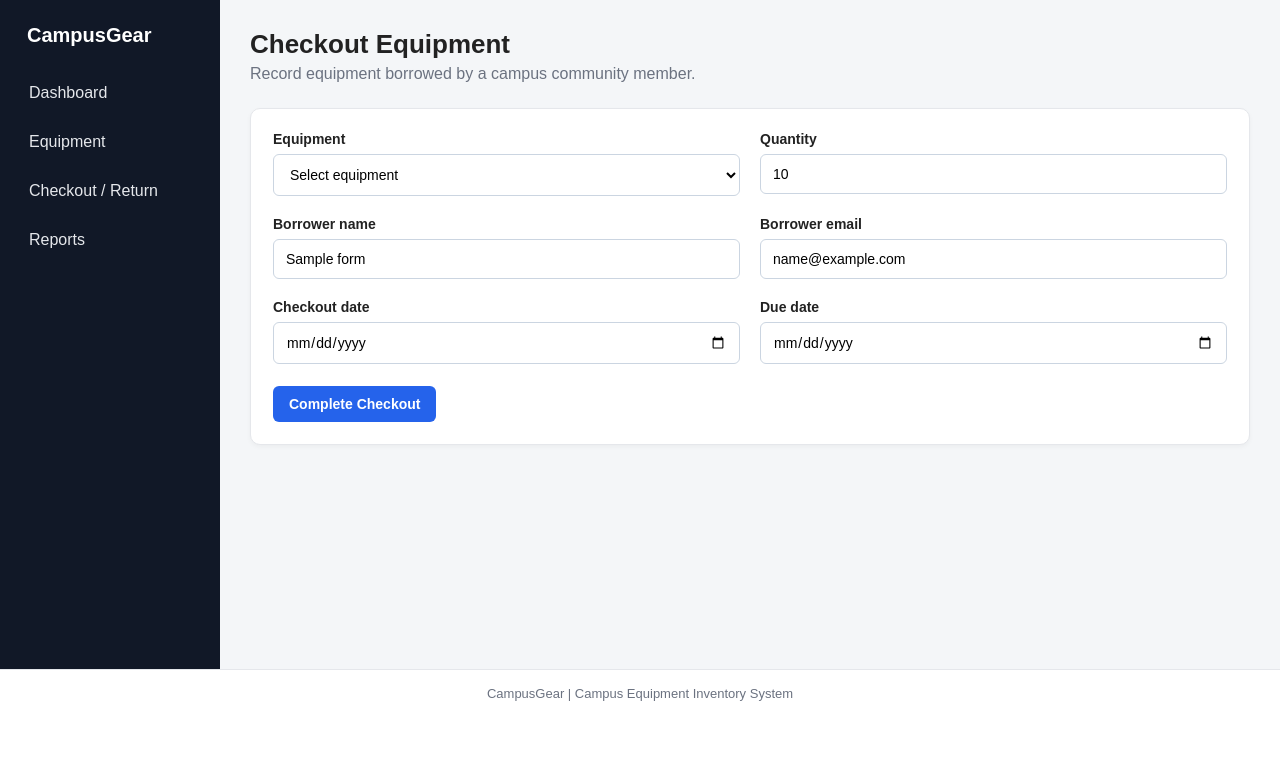
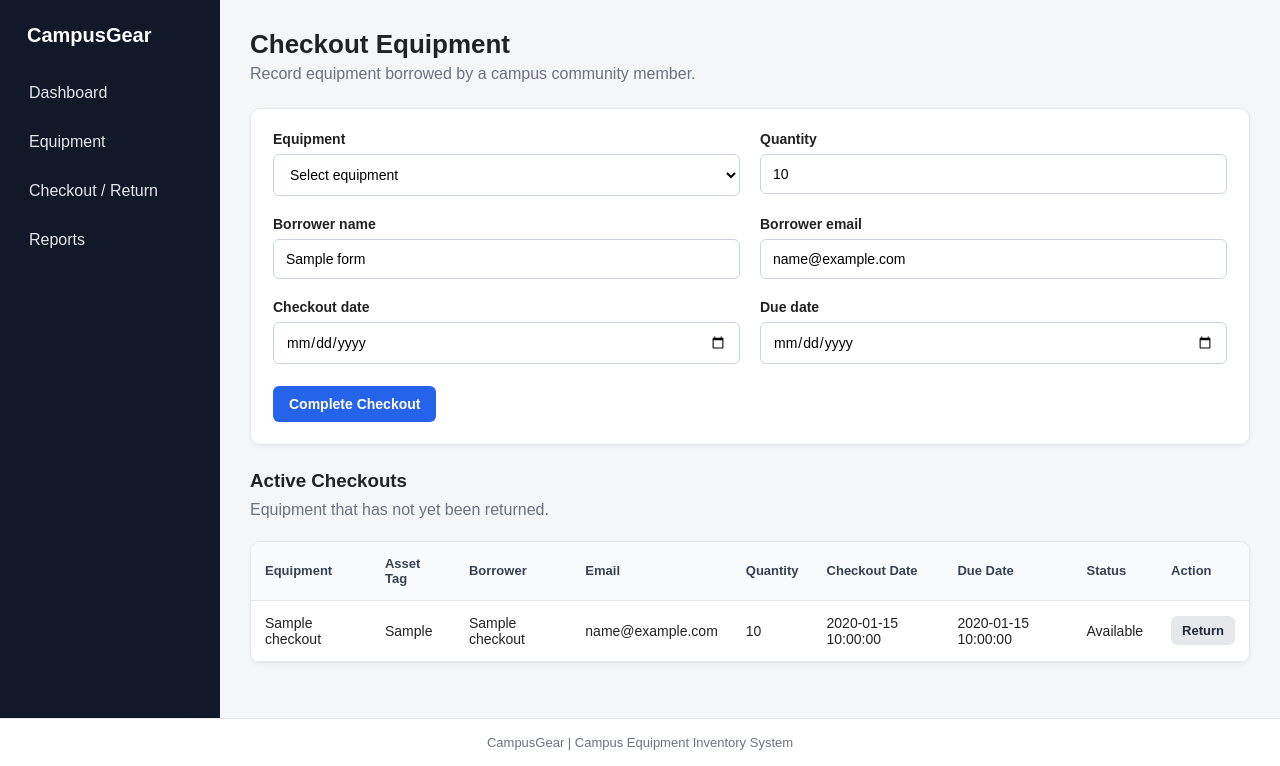
Before and after one commit to Datvixen/-CampusGear, a Flask app: template templates/checkout.html in a window 1280 px wide. Shown: the part 88-854 px from the top of the page. Before the commit the page ends 789 px from the top, so only its background shows below. Run offline with Flask 3, Linux system fonts and the light colour scheme; the template is opened without the code that fills it: most values are stand-ins (such as "Sample title", 1, 10 or a date in 2020).

Commit message:
Add equipment return workflow

```diff
--- a/app.py
+++ b/app.py
@@ -93,8 +93,34 @@ def checkout():
      flash("Equipment checked out successfully.","success")
      return redirect(url_for("checkout"))
  items=c.execute("SELECT e.id,e.asset_tag,e.name,e.quantity-COALESCE((SELECT SUM(ch.quantity) FROM checkouts ch WHERE ch.equipment_id=e.id AND ch.return_date IS NULL),0) AS available_quantity FROM equipment e ORDER BY e.name").fetchall()
+ active_checkouts=c.execute("SELECT ch.*,e.name AS equipment_name,e.asset_tag FROM checkouts ch LEFT JOIN equipment e ON e.id=ch.equipment_id WHERE ch.return_date IS NULL ORDER BY ch.due_date,ch.id").fetchall()
  c.close()
- return render_template("checkout.html",items=items,form_data=form_data)
+ return render_template("checkout.html",items=items,form_data=form_data,active_checkouts=active_checkouts)
+@app.route("/checkout/<int:checkout_id>/return", methods=["POST"])
+def return_checkout(checkout_id):
+ c=db()
+ c.execute("BEGIN IMMEDIATE")
+ checkout=c.execute("SELECT return_date FROM checkouts WHERE id=?",(checkout_id,)).fetchone()
+ if checkout is None:
+  c.rollback()
+  c.close()
+  flash("Checkout record not found.","danger")
+  return redirect(url_for("checkout"))
+ if checkout["return_date"] is not None:
+  c.rollback()
+  c.close()
+  flash("This checkout has already been returned.","danger")
+  return redirect(url_for("checkout"))
+ updated=c.execute("UPDATE checkouts SET return_date=?,status='Returned' WHERE id=? AND return_date IS NULL",(date.today().isoformat(),checkout_id))
+ if updated.rowcount != 1:
+  c.rollback()
+  c.close()
+  flash("This checkout has already been returned.","danger")
+  return redirect(url_for("checkout"))
+ c.commit()
+ c.close()
+ flash("Equipment return recorded successfully.","success")
+ return redirect(url_for("checkout"))
 @app.route("/reports")
 def reports(): return render_template("todo.html",title="Users & Reports",owner="Team Member 3",tasks=["User management","Overdue equipment","Reports/activity","Additional tests"])
 if __name__=="__main__": init_db(); app.run(debug=True,host="0.0.0.0",port=5000)
--- a/templates/checkout.html
+++ b/templates/checkout.html
@@ -68,4 +68,53 @@
         </div>
     </form>
 </div>
+
+<div class="section-heading">
+    <h3>Active Checkouts</h3>
+    <p>Equipment that has not yet been returned.</p>
+</div>
+
+<div class="table-card">
+    {% if active_checkouts %}
+    <table class="equipment-table">
+        <thead>
+            <tr>
+                <th>Equipment</th>
+                <th>Asset Tag</th>
+                <th>Borrower</th>
+                <th>Email</th>
+                <th>Quantity</th>
+                <th>Checkout Date</th>
+                <th>Due Date</th>
+                <th>Status</th>
+                <th>Action</th>
+            </tr>
+        </thead>
+        <tbody>
+            {% for checkout in active_checkouts %}
+            <tr>
+                <td>{{ checkout.equipment_name or "Equipment no longer in inventory" }}</td>
+                <td>{{ checkout.asset_tag or "-" }}</td>
+                <td>{{ checkout.borrower_name }}</td>
+                <td>{{ checkout.borrower_email }}</td>
+                <td>{{ checkout.quantity }}</td>
+                <td>{{ checkout.checkout_date }}</td>
+                <td>{{ checkout.due_date }}</td>
+                <td>{{ checkout.status }}</td>
+                <td>
+                    <form method="POST" action="{{ url_for('return_checkout', checkout_id=checkout.id) }}">
+                        <button type="submit" class="btn btn-secondary btn-small">Return</button>
+                    </form>
+                </td>
+            </tr>
+            {% endfor %}
+        </tbody>
+    </table>
+    {% else %}
+    <div class="empty-state">
+        <h3>No active checkouts</h3>
+        <p>All checked-out equipment has been returned.</p>
+    </div>
+    {% endif %}
+</div>
 {% endblock %}
```
